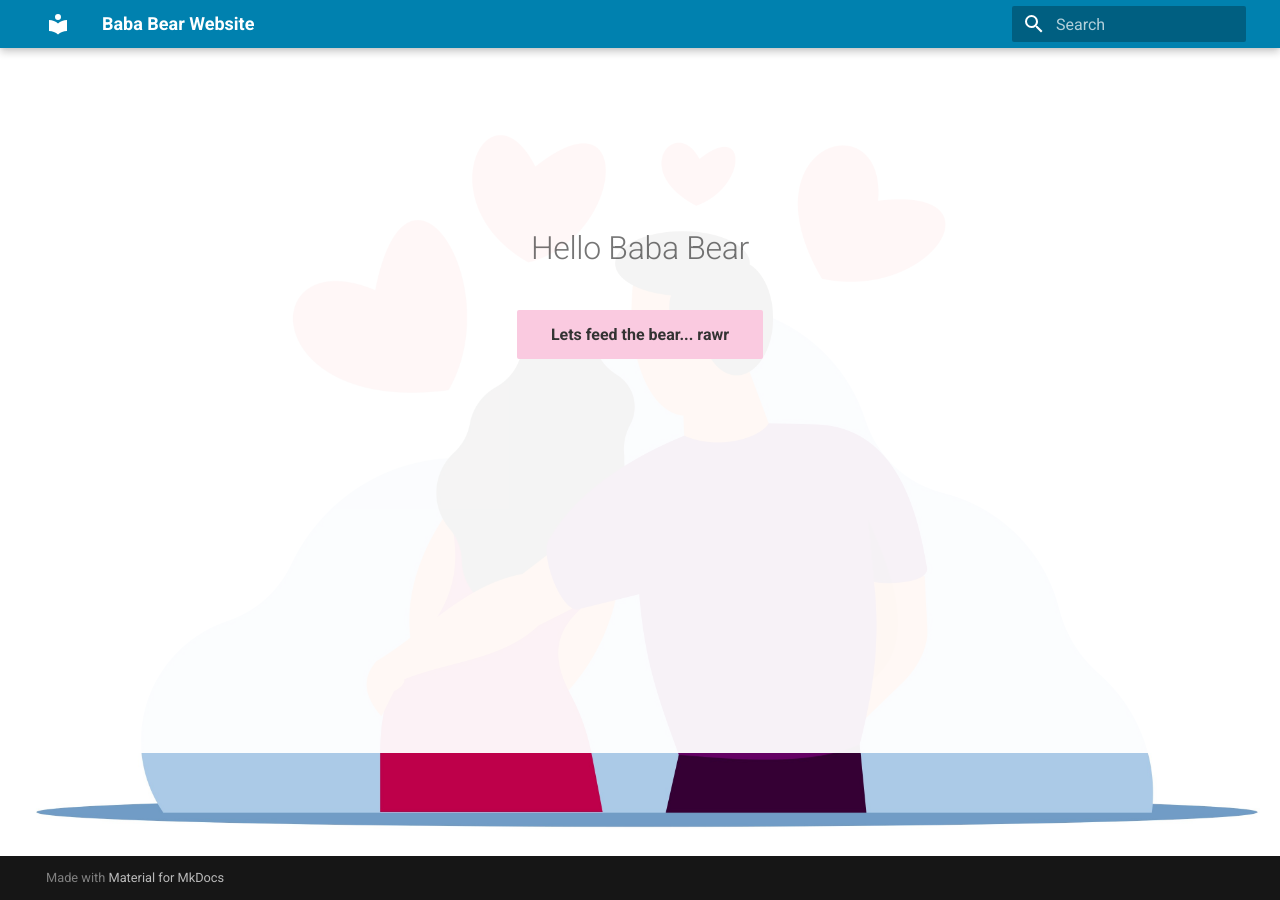
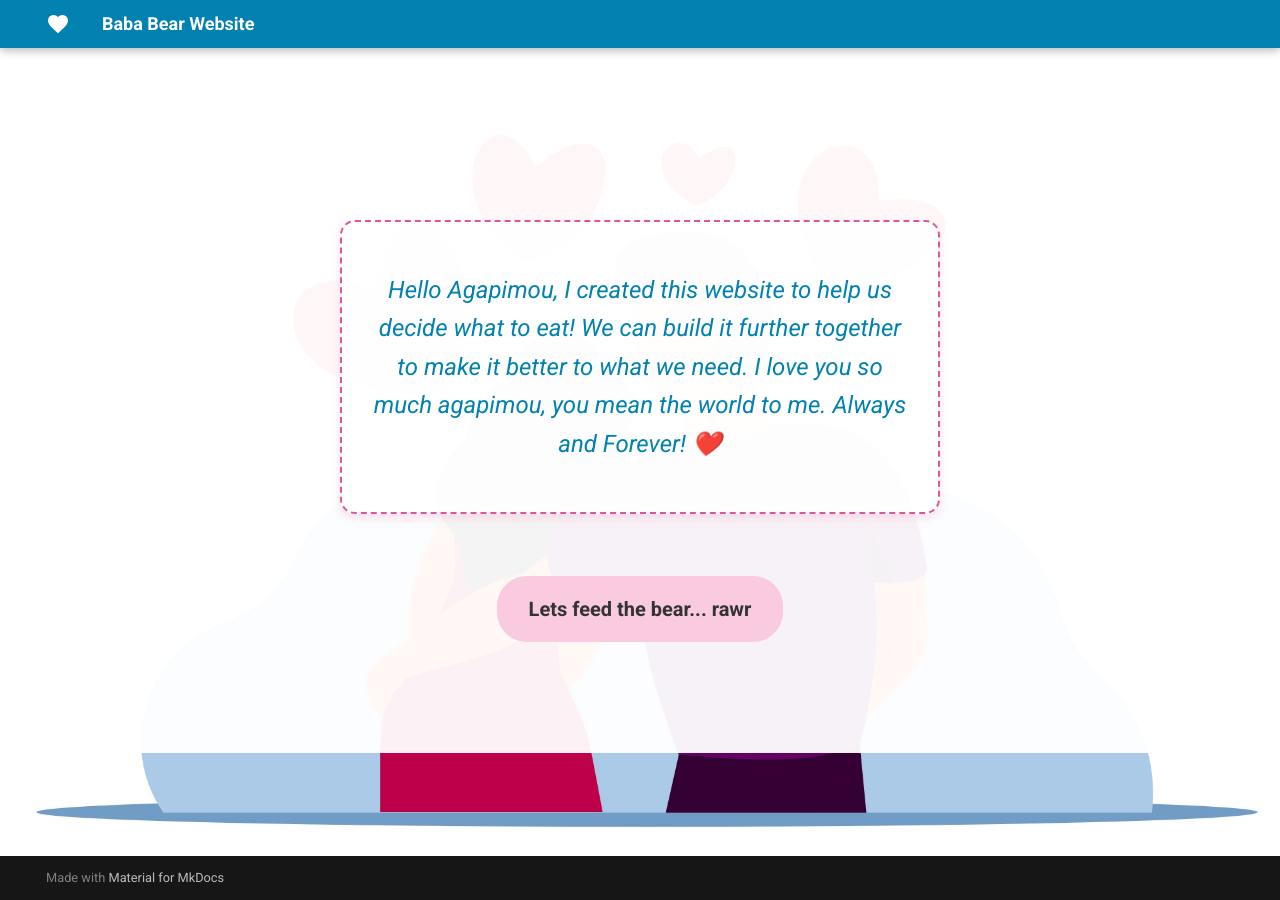
Before and after one commit to Stef504/mkdocs-website, an MkDocs documentation site: the page built from docs/index.md, in a window 1280 px wide. Built offline with MkDocs 1.6.1 and Material for MkDocs 9.7.7, drawn with Linux system fonts in a browser that asks for light colours.

Commit message:
adjusted size of buttons and fonts

```diff
--- a/docs/index.md
+++ b/docs/index.md
@@ -1,6 +1,21 @@
-<div markdown style="text-align: center; padding-top: 100px;">
+---
+hide:
+  - title
+---
 
-# Hello Baba Bear
+<style>
+  /* This forces the auto-generated MkDocs title to disappear */
+  h1 { display: none !important; }
+</style>
+
+<div markdown style="text-align: center; padding-top: 8vh;">
+
+<div class="love-note" markdown>
+Hello Agapimou, I created this website to help us decide what to eat! We can build it further together to make it better to what we need. I love you so much agapimou, you mean the world to me.
+Always and Forever! ❤️
+</div>
+
+<br>
 
 [Lets feed the bear... rawr](feed.md){ .md-button .md-button--primary }
 
--- a/docs/stylesheets/extra.css
+++ b/docs/stylesheets/extra.css
@@ -29,7 +29,22 @@ body {
   background-color: #FACAE0 !important;
   border-color: #FACAE0 !important;
   color: #333333 !important;
-  transition: all 0.3s ease; /* Creates a smooth fade effect */
+  transition: all 0.3s ease;
+
+  /* --- NEW SIZE SETTINGS --- */
+
+  /* 1. The Font Size */
+  /* 1rem is default. 1.2rem makes the text about 20% bigger. */
+  font-size: 1rem !important;
+
+  /* 2. The Padding (Inside Space) */
+  /* The first number (15px) is top & bottom space.
+     The second number (30px) is left & right space. */
+  padding: 15px 30px !important;
+
+  /* 3. Optional: Extra Rounded Corners */
+  /* This changes them from slight rectangles to cute pill shapes! */
+  border-radius: 30px !important;
 }
 
 /* 5. Button Hover State (Darker Pink) */
@@ -54,6 +69,34 @@ body {
   display: none !important;
 }
 
+/* 8. The Love Note Style */
+.love-note {
+  background-color: rgba(255, 255, 255, 0.8); /* Soft, slightly see-through white background */
+  border: 2px dashed #DC569B; /* Cute dashed border using your darker pink color */
+  border-radius: 15px; /* Rounded corners */
+  padding: 25px;
+  margin: 20px auto; /* Centers the box perfectly */
+  max-width: 600px; /* Stops the text from stretching too wide on big screens */
+  font-size: 1.2rem; /* Makes the text slightly larger and easier to read */
+  font-style: italic; /* Gives it an elegant, handwritten feel */
+  color: #0081AF; /* Uses your blue header color for the text */
+  box-shadow: 0 4px 10px rgba(250, 202, 224, 0.6); /* Adds a soft pink glowing shadow behind the box */
+}
+
+/* 9. Custom Heading Styles */
+h1, h2, h3 {
+  font-family: 'Nunito', sans-serif !important; /* A softer, rounded font */
+  color: #DC569B !important; /* Makes the headings dark pink instead of blue */
+  font-weight: 700 !important; /* Makes them nice and bold */
+  letter-spacing: 1px; /* Spreads the letters out slightly for a modern look */
+  text-shadow: 1px 1px 2px rgba(0, 0, 0, 0.1); /* Adds a very soft shadow behind the text */
+}
+
+/* If you want to make text bigger on the feed page: */
+h1, h2, h3 {
+  font-size: 2.5rem !important;
+}
+
 .bear-footer a {
     color: #0081AF;
     font-weight: bold;
--- a/mkdocs.yml
+++ b/mkdocs.yml
@@ -3,6 +3,15 @@ site_url: https://dinoandstef.com
 
 theme:
   name: material
+  font:
+    text: Roboto # This keeps your buttons looking exactly as they do now
+    code: Roboto Mono
+  icon:
+    logo: material/heart
+  features:
+    - search.suggest # Keep this line if you ever turn search back on
+  # Add this empty dictionary to override and disable the search plugin
+plugins: []
 
 # This navigation menu tells MkDocs which pages exist
 nav:
```
Also changed, not shown: docs/content-tabs.md (deleted, +0 -21 lines).
